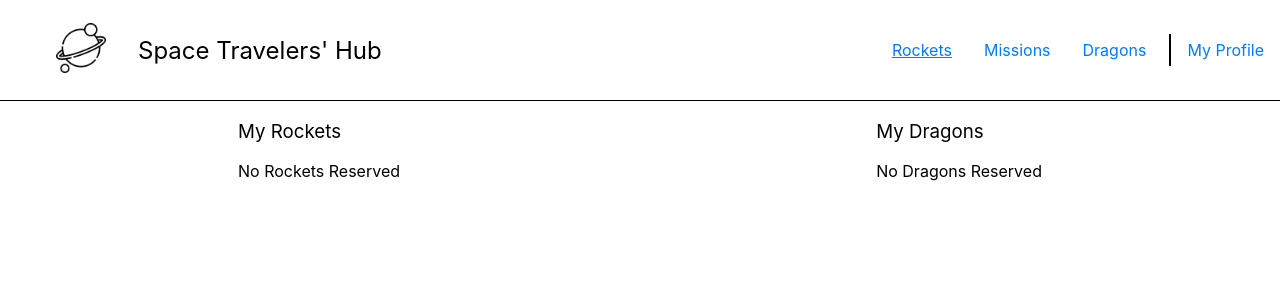
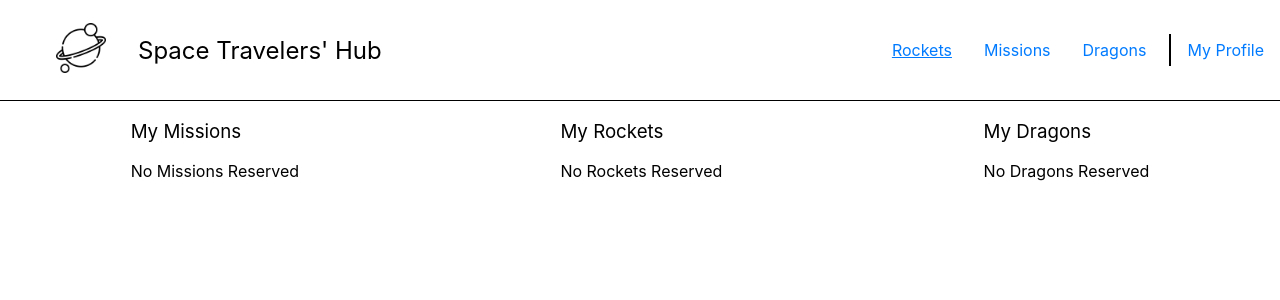
Before and after one commit to iamsjunaid/space-travelers-hub, a React (Create React App) app: page /profile in a window 1280 px wide. Shown: the top 300 px of the page. Built offline with nearby package versions, Linux system fonts and the light colour scheme.

Commit message:
Using filter missions

```diff
--- /dev/null
+++ b/src/components/navigation/MissionsTable.js
@@ -0,0 +1,27 @@
+import React from 'react';
+import PropTypes from 'prop-types';
+
+function MissionsTable({ missions }) {
+  return (
+    <table className="RocketsTable">
+      <tbody>
+        {missions.map((mission) => (
+          <tr key={mission.id}>
+            <td>{mission.name}</td>
+          </tr>
+        ))}
+      </tbody>
+    </table>
+  );
+}
+
+MissionsTable.propTypes = {
+  missions: PropTypes.arrayOf(
+    PropTypes.shape({
+      id: PropTypes.number,
+      name: PropTypes.string,
+    }),
+  ).isRequired,
+};
+
+export default MissionsTable;
--- a/src/components/navigation/MyProfile.js
+++ b/src/components/navigation/MyProfile.js
@@ -2,9 +2,12 @@ import React from 'react';
 import { useSelector } from 'react-redux';
 import RocketsTable from './RocketsTable';
 import DragonsTable from './DragonsTable';
+import MissionsTable from './MissionsTable';
 import '../../styles/MyProfile.css';
 
 function MyProfile() {
+  const { missions } = useSelector((state) => state.missions);
+  const reservedMissions = missions.filter((mission) => mission.reserved === true);
   const { rockets } = useSelector((state) => state.rockets);
   const reservedRockets = rockets.filter((rocket) => rocket.reserved === true);
   const dragonsState = useSelector((state) => state.dragons);
@@ -14,6 +17,14 @@ function MyProfile() {
 
   return (
     <div className="my-profile">
+      <div className="missions-profile">
+        <h3>My Missions</h3>
+        {reservedMissions.length > 0 ? (
+          <MissionsTable missions={reservedMissions} className="missions-table" />
+        ) : (
+          <div>No Missions Reserved</div>
+        )}
+      </div>
       <div className="rockets-profile">
         <h3>My Rockets</h3>
         {reservedRockets.length > 0 ? (
```
